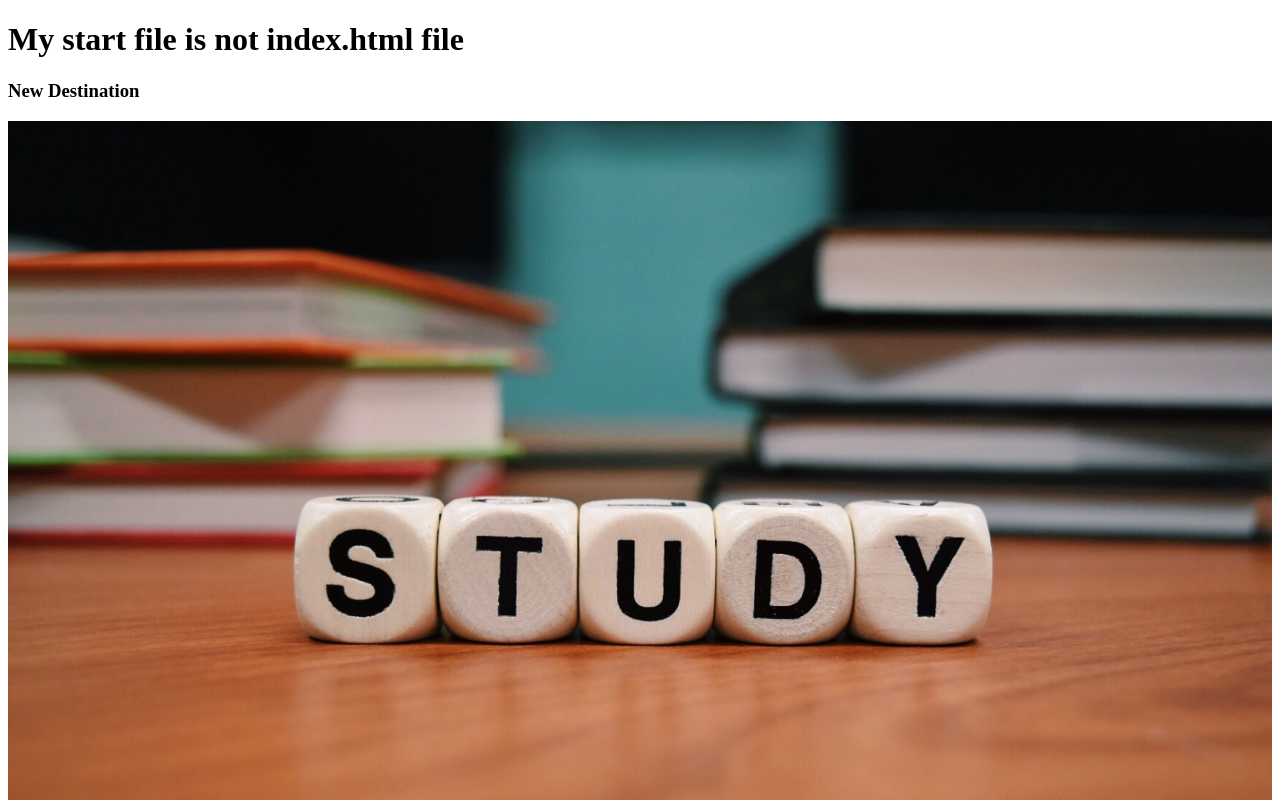
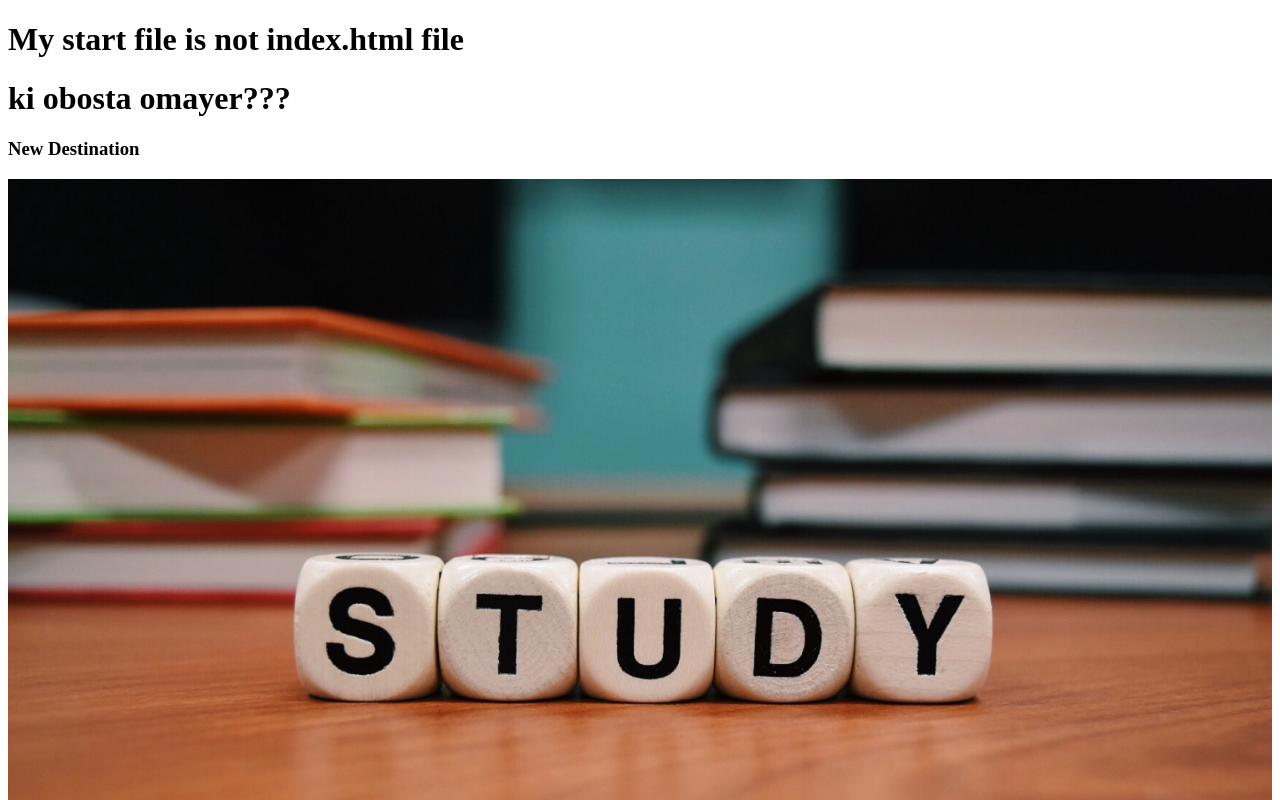
Before and after one commit to omayermainur/my-third-repo, a plain HTML site: page index.html in a window 1280 px wide. Shown: the top 800 px of the page. Drawn offline with Linux system fonts and the light colour scheme.

Commit message:
Update index.html

```diff
--- a/index.html
+++ b/index.html
@@ -8,6 +8,7 @@
 </head>
 <body>
     <h1>My start file is not index.html file</h1>
+    <h1>ki obosta omayer???</h1>
     <h3>New Destination</h3>
     <img src="./img/alphabet.jpg" width="100%" alt="">
     <div>
```
